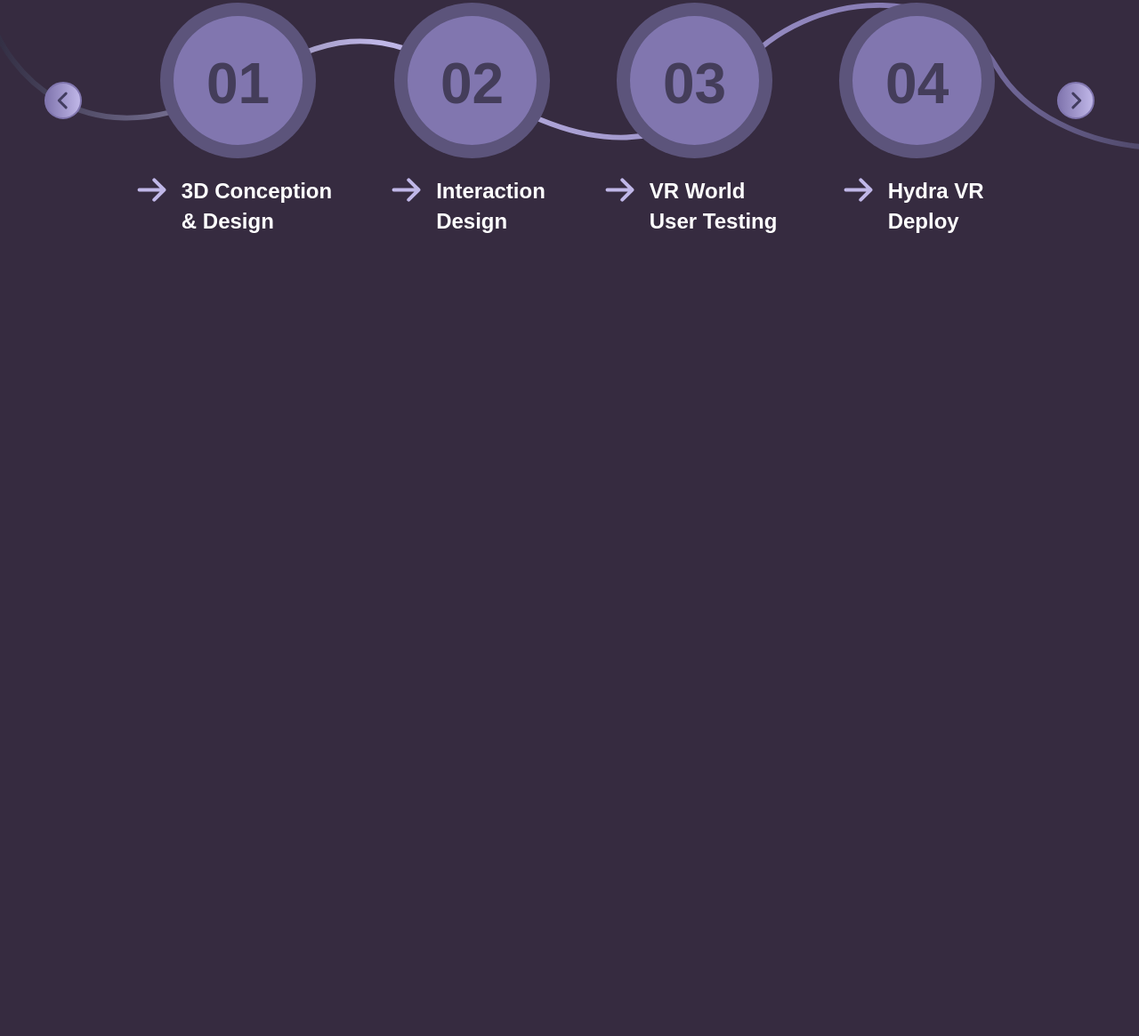
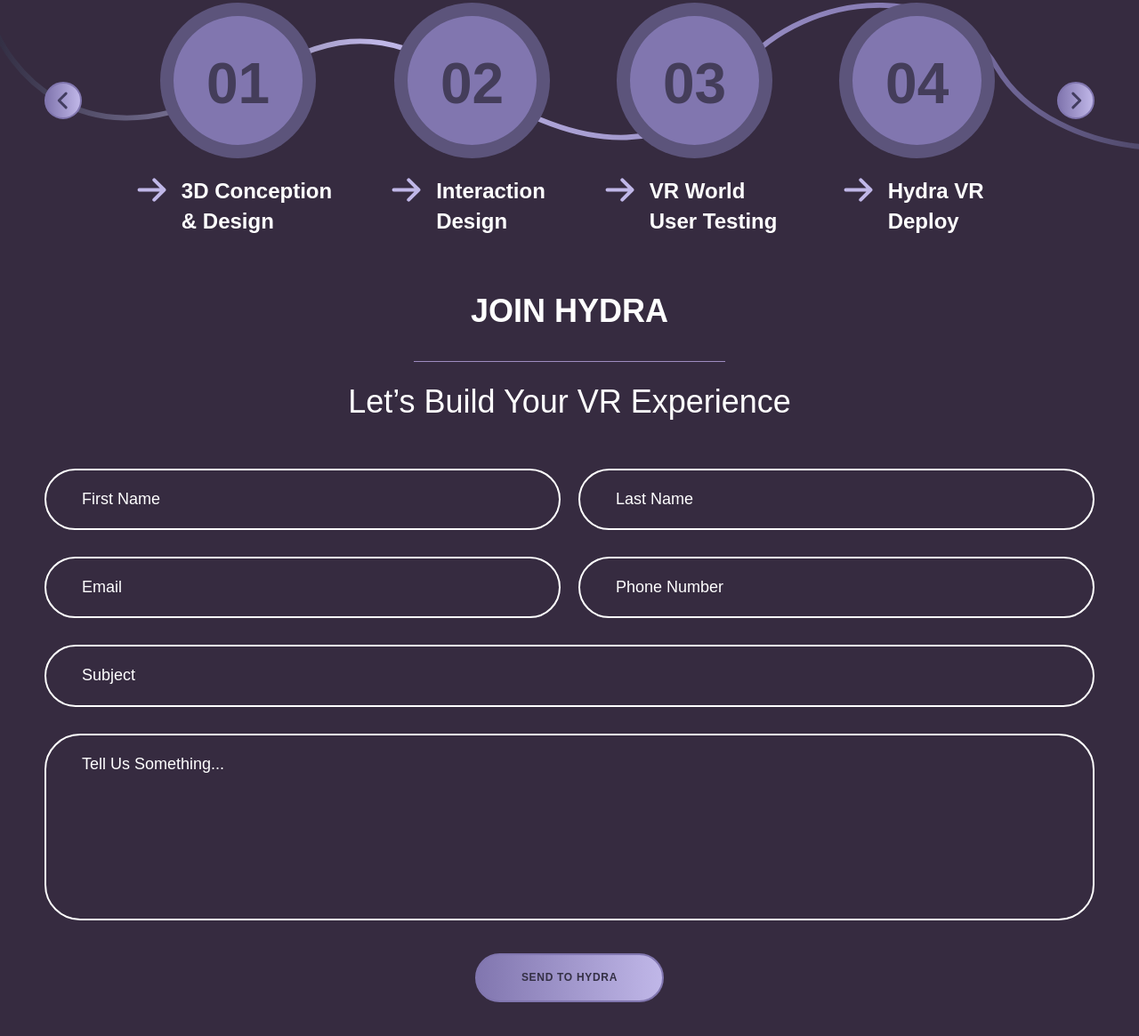
Before and after one commit to huhhell/hydraLanding, a website built with Vite: page index.html in a window 1280 px wide. Shown: the part 3349-4514 px from the top of the page at 89% size. Before the commit the page ends 3664 px from the top, so only its background shows below. Built offline with nearby package versions, Linux system fonts and the light colour scheme; files whose address does not match are found by name.

Commit message:
join block

```diff
--- a/index.html
+++ b/index.html
@@ -258,6 +258,25 @@
             <img src="./src/img/main/btn-next.svg" alt="next" class="steps__next-img">
         </button>
     </section>
+    <section class="join">
+        <h3 class="join__title">JOIN HYDRA</h3>
+        <h5 class="join__subtitle">Let’s Build Your VR Experience</h5>
+        <form action="#" class="join__form">
+            <label for="form-name"></label>
+            <input type="text" class="join__form-input" id="form-name" placeholder="First Name">
+            <label for="form-lastname"></label>
+            <input type="text" class="join__form-input" id="form-lastname" placeholder="Last Name">
+            <label for="form-email"></label>
+            <input type="email" class="join__form-input" id="form-email" placeholder="Email">
+            <label for="form-phone"></label>
+            <input type="number" class="join__form-input" id="form-phone" placeholder="Phone Number">
+            <label for="form-subject"></label>
+            <input type="text" class="join__form-input" id="form-subject" placeholder="Subject">
+            <label for="form-text"></label>
+            <textarea class="join__form-input" id="form-text" placeholder="Tell Us Something..."></textarea>
+            <input type="submit" class="join__form-submit btn-purple" id="form-submit" value="SEND TO HYDRA">
+        </form>
+    </section>
 </div>
 
 <script src="src/scripts/carousel.js"></script>
--- a/src/styles/main.scss
+++ b/src/styles/main.scss
@@ -7,6 +7,10 @@
   font-size: 12px;
   line-height: 140%;
   color: #ffffff;
+}
+
+label {
+  display: none;
 }
 
 body {
@@ -813,6 +817,7 @@ body {
   align-items: center;
   justify-content: space-between;
   gap: 20px;
+  margin-bottom: 60px;
 
   @media (max-width: 800px) {
     justify-content: center;
@@ -858,6 +863,7 @@ body {
       font-size: 50px;
     }
   }
+
   &__text {
     display: flex;
     align-items: start;
@@ -910,3 +916,89 @@ body {
     transform: translateY(-50%);
   }
 }
+
+.join {
+
+  &__title {
+    display: block;
+    width: 350px;
+    padding-bottom: 30px;
+    margin: 0 auto 20px auto;
+    text-align: center;
+    font-size: 36px;
+    font-weight: 700;
+    border-bottom: 1px solid #9E8CC1;
+  }
+
+  &__subtitle {
+    font-size: 36px;
+    font-weight: 300;
+    text-align: center;
+    margin-bottom: 50px;
+  }
+
+  &__form {
+    display: grid;
+    align-items: center;
+    justify-items: center;
+    grid-template: repeat(3, 1fr) 210px 1fr / 1fr 1fr;
+    grid-template-areas: 'name lastname' 'email phone' 'subject subject' 'text text' 'submit submit';
+    column-gap: 20px;
+    row-gap: 30px;
+
+    @media (max-width: 900px) {
+      grid-template: repeat(5, 1fr) 210px 1fr / 1fr;
+      grid-template-areas: 'name' 'lastname' 'email' 'phone' 'subject' 'text' 'submit';
+      gap: 20px;
+    }
+
+    #form-name {
+      grid-area: name;
+    }
+
+    #form-lastname {
+      grid-area: lastname;
+    }
+
+    #form-email {
+      grid-area: email;
+    }
+
+    #form-phone {
+      grid-area: phone;
+    }
+
+    #form-subject {
+      grid-area: subject;
+    }
+
+    #form-submit {
+      grid-area: submit;
+    }
+
+    #form-text {
+      grid-area: text;
+      resize: none;
+      width: 100%;
+      height: 210px;
+    }
+
+    &-input {
+      width: 100%;
+      padding: 20px 40px;
+      border: 2px solid #fff;
+      background: transparent;
+      border-radius: 40px;
+      font-size: 18px;
+
+      &::placeholder {
+        color: #ffffff;
+      }
+    }
+
+    &-submit {
+      padding: 17px 50px;
+    }
+  }
+
+}
```
Also changed, not shown: src/styles/main.css, 1 other file.
